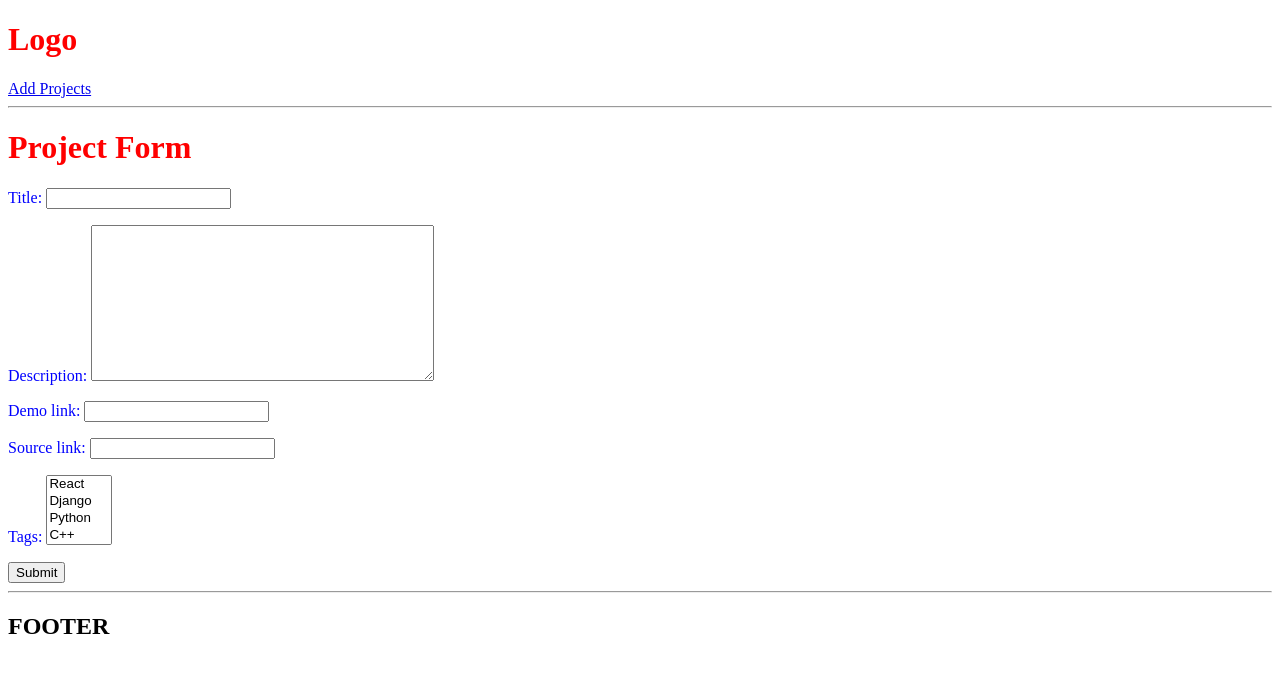
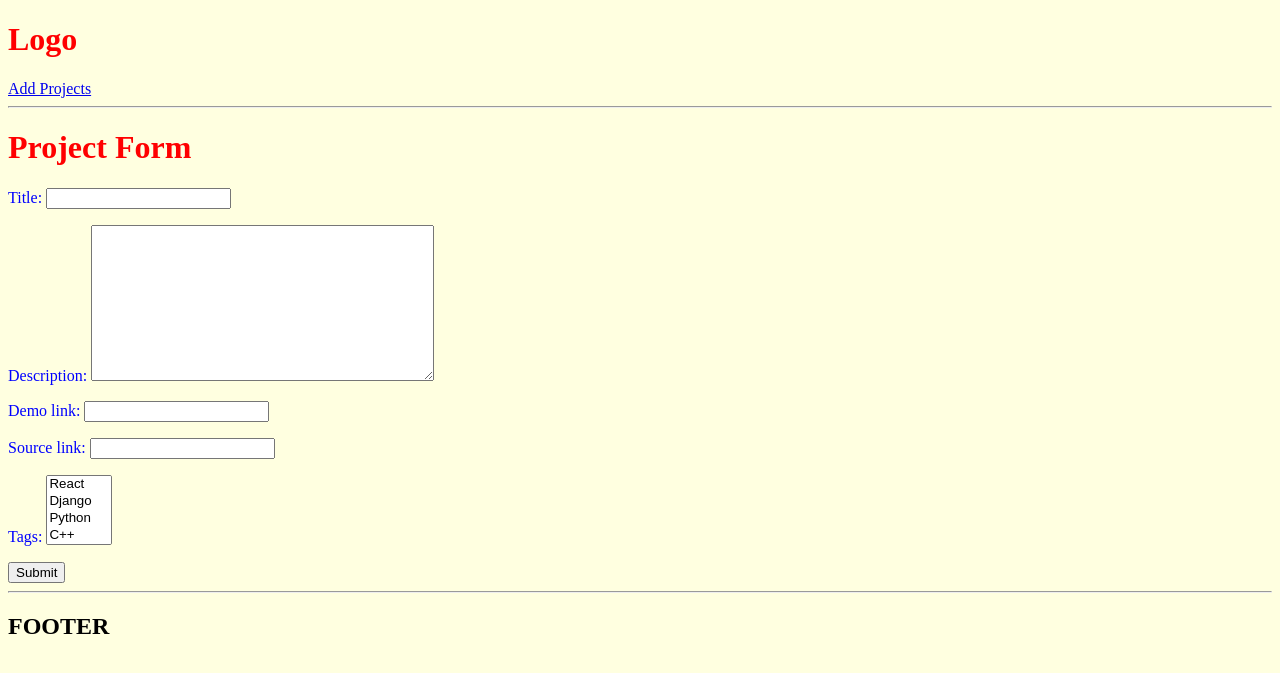
Before and after one commit to ojashshrestha1/DjangoProjectJan2022-devsearch, a Django app: page /create-project/ in a window 1280 px wide. Shown: the top 673 px of the page. Run offline with Django 3.2, Linux system fonts and the light colour scheme; data comes from the database, SQL or seed files in the repository.

Commit message:
main.css body color add

```diff
--- a/devsearch/static/styles/main.css
+++ b/devsearch/static/styles/main.css
@@ -8,3 +8,9 @@ h1{
 p{
     color: blue;
 }
+
+
+body{
+
+    background-color: lightyellow;
+}
```
Also changed, not shown: devsearch/projects/templates/projects/delete_template.html (line endings or trailing spaces).
